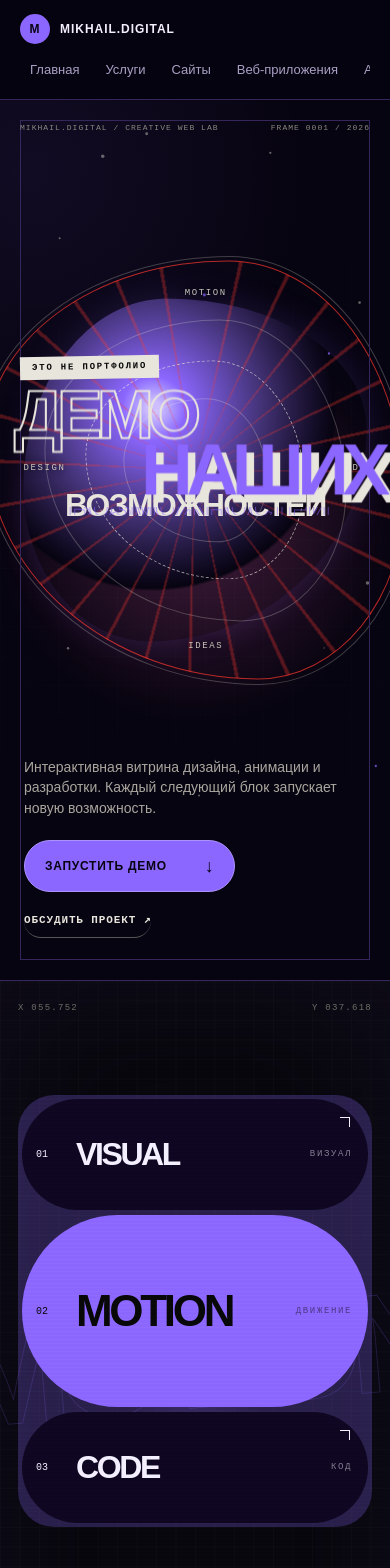
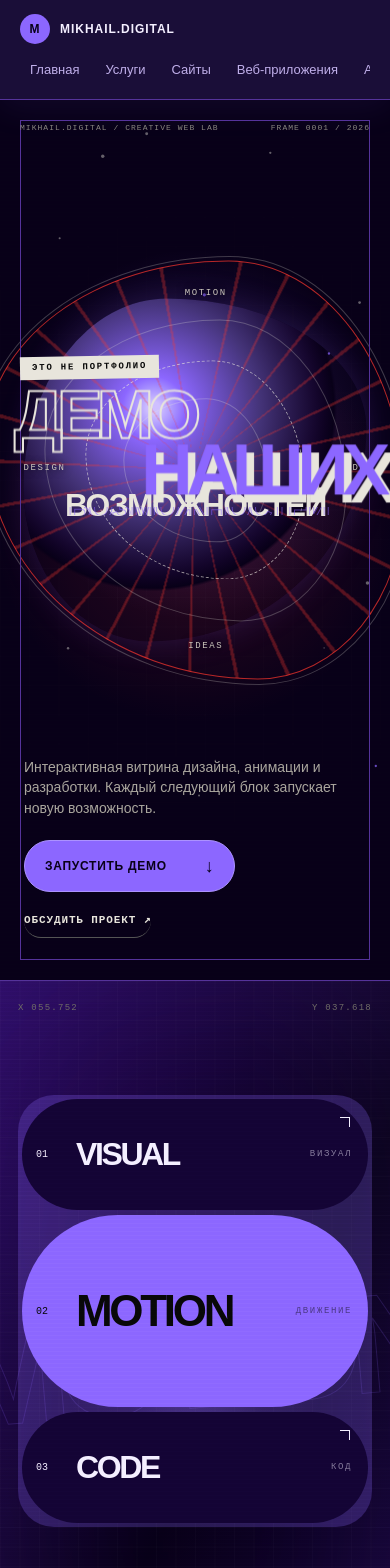
Before and after one commit to skylinegtr030-web/mikhail-digital-garage, a Next.js app: page / in a window 390 px wide. Shown: the top 1568 px of the page. Built offline with nearby package versions, Linux system fonts and the light colour scheme.

Commit message:
style: richer reactive background atmospheres

```diff
--- a/app/template.js
+++ b/app/template.js
@@ -1,6 +1,7 @@
 import './theme-overrides.css';
 import './shape-modes.css';
 import './performance.css';
+import './vivid-backgrounds.css';
 
 export default function Template({ children }) {
   return children;
--- /dev/null
+++ b/app/vivid-backgrounds.css
@@ -0,0 +1,76 @@
+/* Saturated atmospheres built from static gradients: vivid, but repaint-cheap. */
+body[data-color-mode='visual'] {
+  --site-bg:#170205;
+  --site-surface:#2b060b;
+  --site-surface-2:#430a12;
+  --site-muted:#d7a098;
+  --site-line:#7a221f;
+  background:
+    radial-gradient(ellipse 70% 42% at 12% 8%,rgba(255,38,27,.24),transparent 72%),
+    radial-gradient(ellipse 55% 50% at 92% 32%,rgba(255,103,28,.13),transparent 72%),
+    linear-gradient(145deg,#210306 0%,#100104 58%,#230504 100%)!important;
+}
+body[data-color-mode='motion'] {
+  --site-bg:#080018;
+  --site-surface:#16043a;
+  --site-surface-2:#2a0960;
+  --site-muted:#c0afea;
+  --site-line:#55339a;
+  background:
+    radial-gradient(ellipse 65% 48% at 14% 12%,rgba(113,47,255,.32),transparent 70%),
+    radial-gradient(ellipse 60% 54% at 88% 30%,rgba(255,36,196,.19),transparent 73%),
+    radial-gradient(ellipse 48% 40% at 52% 92%,rgba(28,79,255,.18),transparent 72%),
+    linear-gradient(145deg,#100027 0%,#050010 55%,#17002d 100%)!important;
+}
+body[data-color-mode='code'] {
+  --site-bg:#001108;
+  --site-surface:#032719;
+  --site-surface-2:#06432a;
+  --site-muted:#9cd8b6;
+  --site-line:#167044;
+  background:
+    radial-gradient(ellipse 68% 48% at 10% 12%,rgba(35,255,128,.22),transparent 70%),
+    radial-gradient(ellipse 58% 48% at 90% 27%,rgba(0,224,190,.17),transparent 72%),
+    linear-gradient(145deg,#002313 0%,#000b05 56%,#002719 100%)!important;
+}
+.showcaseStack { background:transparent!important; }
+body[data-color-mode] .showcaseStack > section:first-child {
+  background:
+    radial-gradient(circle at 50% 46%,rgba(var(--site-accent-rgb),.29),transparent 34%),
+    radial-gradient(ellipse 70% 44% at 8% 8%,rgba(var(--site-accent-rgb),.16),transparent 72%),
+    radial-gradient(ellipse 60% 50% at 94% 88%,rgba(var(--site-accent-rgb),.11),transparent 70%),
+    linear-gradient(145deg,color-mix(in srgb,var(--site-bg) 76%,var(--site-accent) 24%),var(--site-bg) 58%,color-mix(in srgb,var(--site-bg) 84%,var(--site-accent) 16%))!important;
+}
+body[data-color-mode] .showcaseStack > section:nth-child(2) {
+  background:
+    radial-gradient(circle at var(--x) var(--y),rgba(var(--site-accent-rgb),.25),transparent 31%),
+    linear-gradient(120deg,var(--site-surface-2),var(--site-bg) 58%,var(--site-surface))!important;
+  box-shadow:inset 0 0 180px rgba(var(--site-accent-rgb),.1)!important;
+}
+body[data-color-mode] .showcaseStack > div:last-child,
+body[data-color-mode] .showcaseStack > div:last-child > section {
+  background:
+    radial-gradient(ellipse 65% 45% at 85% 10%,rgba(var(--site-accent-rgb),.09),transparent 73%),
+    var(--site-bg)!important;
+}
+body[data-color-mode] .showcaseStack > div:last-child > section:nth-of-type(3) {
+  background:
+    radial-gradient(ellipse 80% 52% at 50% 0,rgba(var(--site-accent-rgb),.14),transparent 68%),
+    var(--site-surface)!important;
+}
+body[data-color-mode] .showcaseStack > div:last-child > section:nth-of-type(5) {
+  background:
+    radial-gradient(ellipse 68% 70% at 82% 22%,rgba(var(--site-accent-rgb),.2),transparent 70%),
+    linear-gradient(145deg,var(--site-surface-2),var(--site-bg))!important;
+}
+body[data-color-mode] .siteHeader {
+  background:color-mix(in srgb,var(--site-bg) 86%,var(--site-accent) 14%)!important;
+  box-shadow:0 8px 35px rgba(var(--site-accent-rgb),.08);
+}
+body[data-color-mode] .card,
+body[data-color-mode] .feature {
+  background:linear-gradient(145deg,var(--site-surface-2),var(--site-surface))!important;
+}
+@media(max-width:760px){
+  body[data-color-mode] .showcaseStack > section:first-child { background:radial-gradient(circle at 50% 38%,rgba(var(--site-accent-rgb),.25),transparent 32%),var(--site-bg)!important; }
+}
```
